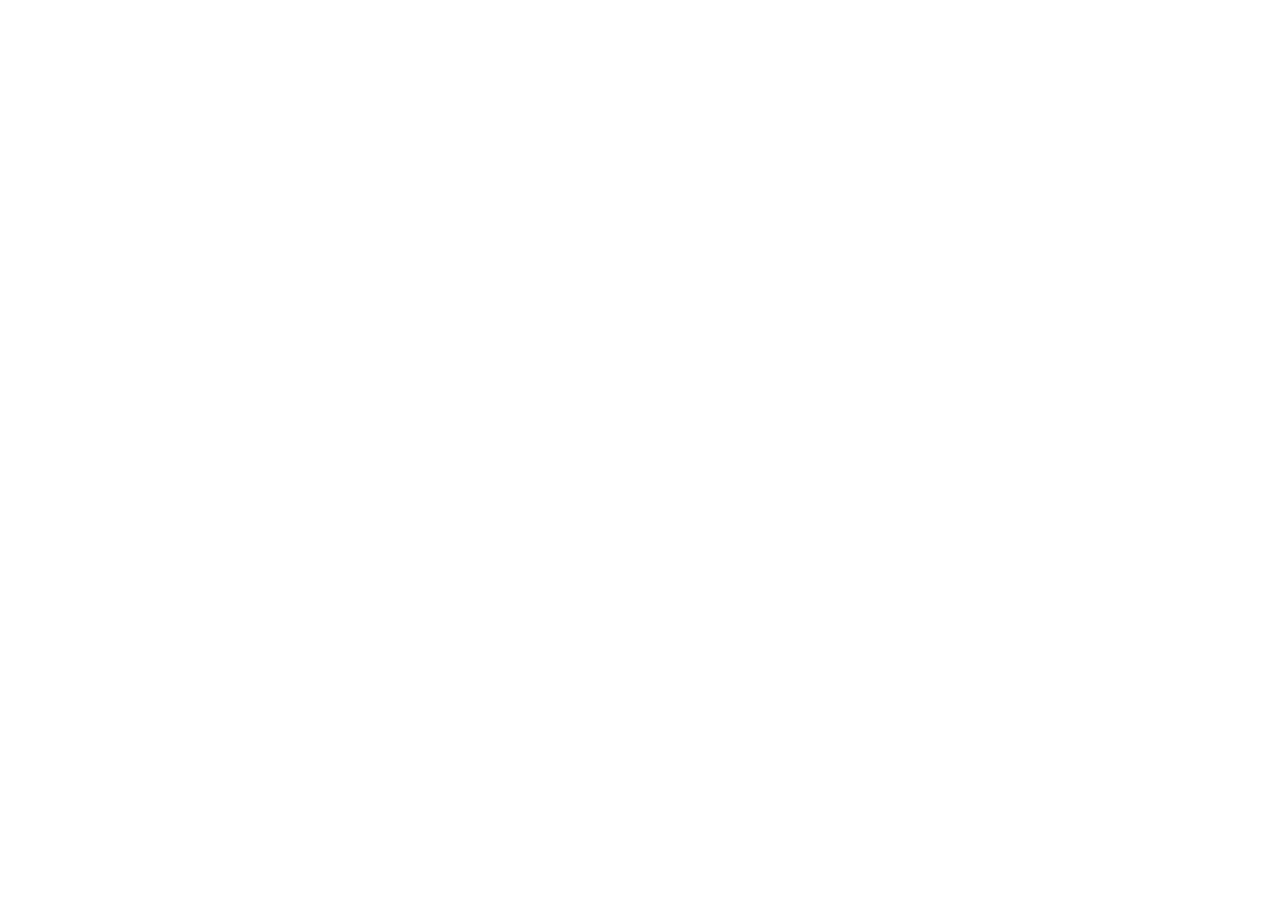
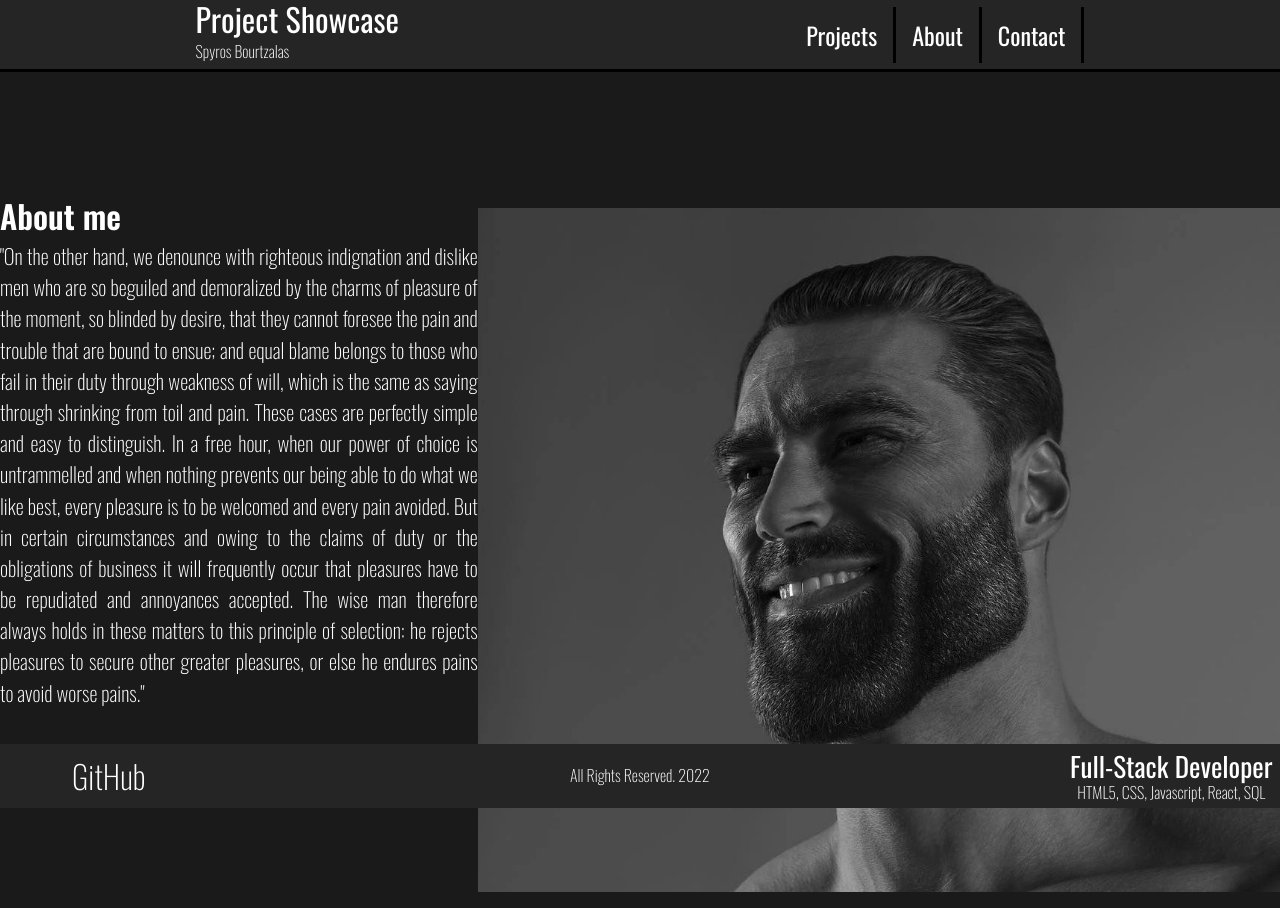
Before and after one commit to SpyrosBou/Showcase, a plain HTML site: page about.html in a window 1280 px wide. Before the commit the page ends 800 px from the top, so only its background shows below. Drawn offline with nearby package versions, Linux system fonts and the light colour scheme.

Commit message:
about page and restyle

```diff
--- a/about.html
+++ b/about.html
@@ -0,0 +1,55 @@
+<!DOCTYPE html>
+<html lang="en">
+<head>
+    <meta charset="UTF-8">
+    <meta http-equiv="X-UA-Compatible" content="IE=edge">
+    <meta name="viewport" content="width=device-width, initial-scale=1.0">
+    <link rel="stylesheet" href="html5reset-1.6.1.css">
+    <link rel="stylesheet" href="globalstyle.css">
+    <link rel="preconnect" href="https://fonts.googleapis.com">
+    <link rel="preconnect" href="https://fonts.gstatic.com" crossorigin>
+    <link href="https://fonts.googleapis.com/css2?family=Oswald:wght@200;400;600&display=swap" rel="stylesheet">
+    <link rel="stylesheet" href="aboutStyle.css">
+    <title>About</title>
+</head>
+<body>
+    <div class="content">
+        <header>
+            <div id="titleName">
+                <h1><a href="./index.html">Project Showcase</a></h1>
+                <h2>Spyros Bourtzalas<h2>
+            </div>
+            <nav>
+                <ul>
+                    <li><a href="./index.html">Projects</a></li>
+                    <li><a href="./about.html">About</a></li>
+                    <li><a href="./contact.html">Contact</a></li>
+                </ul>
+            </nav>
+        </header>
+
+        <main>
+            <article>
+            <div class="articleHalf" id="articleText">
+                <h2 id="articleHeading">About me</h2>
+                <p id="articleParagraph">"On the other hand, we denounce with righteous indignation and dislike men who are so beguiled and demoralized by the charms of pleasure of the moment, so blinded by desire, that they cannot foresee the pain and trouble that are bound to ensue; and equal blame belongs to those who fail in their duty through weakness of will, which is the same as saying through shrinking from toil and pain. These cases are perfectly simple and easy to distinguish. In a free hour, when our power of choice is untrammelled and when nothing prevents our being able to do what we like best, every pleasure is to be welcomed and every pain avoided. But in certain circumstances and owing to the claims of duty or the obligations of business it will frequently occur that pleasures have to be repudiated and annoyances accepted. The wise man therefore always holds in these matters to this principle of selection: he rejects pleasures to secure other greater pleasures, or else he endures pains to avoid worse pains."</p>
+            </div>
+            <img src="./Resources/gigachad3.jpg" alt="Me">
+            </article>
+        </main>
+
+        <footer>
+            <div class="footer-item">
+                <a class="github" href="https://github.com/SpyrosBou">GitHub</a>
+            </div>
+            <div class="footer-item">
+                <p id="copyright">All Rights Reserved. 2022</p>
+            </div>
+            <div class="footer-item">
+                <p id="profession">Full-Stack Developer</p>
+                <p id="skills">HTML5, CSS, Javascript, React, SQL </p>
+            </div>
+        </footer>
+    </div>
+</body>
+</html>
--- /dev/null
+++ b/aboutStyle.css
@@ -0,0 +1,42 @@
+article{
+    display: flex;
+    margin: 0.5rem;
+    flex-direction: row;
+    height: fit-content;
+    width: 100%;
+    justify-content: space-evenly;
+    align-items: flex-start;
+    margin: 15vh 0;
+}
+
+.articleHalf{
+    width: 50%;
+    height: 100%;
+}
+
+#articleText{
+    line-height: 1.5;
+    height: 100%;
+    width: 50%;
+}
+
+#articleHeading{
+    font-weight: 600;
+    font-size: 2rem;
+}
+
+img{
+    /* min-width: auto; */
+    min-height: 55%;
+    max-height: 55%;
+    object-fit: contain;
+    margin: 1rem 0;
+    overflow: scroll;
+}
+
+#articleParagraph{
+    font-weight: 300;
+    font-size: 1.3rem;
+    text-align: justify;
+
+}
--- /dev/null
+++ b/globalstyle.css
@@ -0,0 +1,105 @@
+*{
+    font-family: oswald;
+    color: white;
+}
+
+body{
+    min-height: 100vh;
+    background-color: #1A1A1A;
+    position: relative;
+}
+
+.content{
+    min-height: 100vh;
+    display: flex;
+    flex-direction: column;
+}
+
+main{
+    height: 84vh;
+}
+
+header{
+    display: flex;
+    justify-content: space-around;
+    align-items:center;
+    border-bottom: 3px solid black;
+    z-index: 3;
+    position: sticky;
+    left: 0; right: 0; top: 0;
+    background-color: rgb(37, 37, 37);
+    height: 9vh;
+}
+
+ul{
+    display: inline-flex;
+    list-style: none;
+}
+
+ul li{
+    padding: 1rem;
+    font-size: 1.5rem;
+    border-right: 3px solid black;
+}
+
+h1{
+    font-size: 2rem;
+    font-weight: 600;
+}
+
+h2{
+    font-weight: 300;
+}
+a{
+    font-weight: 400;
+    text-decoration: none;
+}
+
+#titleName{
+    line-height: 2rem;
+}
+
+a:hover{
+    color: whitesmoke;
+}
+
+footer{
+    position: relative;
+    width: 100%;
+    bottom: 0;
+    height: 8vh;
+    display: flex;
+    flex-direction: row;
+    justify-content: space-between;
+    align-items: center;
+    line-height: 1.2;
+    background-color: rgb(37, 37, 37);
+}
+
+.footer-item{
+    height: 100%;
+    text-align: center;
+    width: 17%;
+    display: flex;
+    justify-content: center;
+    align-items: center;
+    flex-direction: column;
+}
+
+.github{
+    font-size: 2rem;
+    font-weight: 300;
+}
+
+#profession{
+    font-size: 1.7rem;
+    font-weight: 500;
+}
+
+#skills{
+    font-weight: 300;
+}
+
+#copyright{
+    font-weight: 300;
+}
--- a/html5reset-1.6.1.css
+++ b/html5reset-1.6.1.css
@@ -5,6 +5,10 @@ Last Updated: 2010-09-17
 Author: Richard Clark - http://richclarkdesign.com
 Twitter: @rich_clark
 */
+
+*{
+    box-sizing: border-box;
+}
 
 html, body, div, span, object, iframe,
 h1, h2, h3, h4, h5, h6, p, blockquote, pre,
--- a/style.css
+++ b/style.css
@@ -1,75 +1,10 @@
-*{
-    font-family: oswald;
-    color: #A84FD5;
-}
-
-html,body{
-    height: 100%;
-}
-
-body{
-    height: 100%;
-    background-color: #1A1A1A;
-    display: flex;
-    flex-direction: column;
-    position: relative;
-}
-
-header{
-    padding: 0.7rem 0;
-    display:flex;
-    justify-content: space-around;
-    align-items:center;
-    border-bottom: 3px solid black;
-    z-index: 3;
-    position: sticky;
-    background-color: rgb(37, 37, 37);
-}
-
-ul{
-    display: inline-flex;
-    list-style: none;
-}
-
-ul li{
-    padding: 1rem;
-    font-size: 1.5rem;
-    border-right: 3px solid black;
-}
-
-h1{
-    font-family: oswald;
-    font-size: 2rem;
-    font-weight: 600;
-}
-
-h2{
-    font-family: oswald;
-    font-weight: 300;
-    color: #B136C5;
-}
-a{
-    font-family: oswald;
-    font-weight: 400;
-    color: #A84FD5;
-    text-decoration: none;
-}
-
-#titleName{
-    line-height: 2rem;
-}
-
-a:hover{
-    color: #FA57FF;
-}
 
 .row-container{
     display:flex;
     justify-content: space-evenly;
-    align-items: center;
-    margin-top: 2rem;
     width:auto;
     height: 14rem;
+    margin: 15vh 0;
 }
 
 .row-item{
@@ -108,49 +43,5 @@ a:hover{
 }
 
 .row-image:hover{
-    box-shadow: 0px 0px 30px 5px #FA57FF;
+    box-shadow: 0px 0px 30px 5px whitesmoke;
 }
-
-
-footer{
-    position:fixed;
-    left: 0; right: 0; bottom: 0;
-    height: 4rem;
-    padding: 1rem;
-    display: flex;
-    flex-direction: row;
-    justify-content: space-between;
-    align-items: center;
-    line-height: 1.2;
-    background-color: rgb(37, 37, 37);
-}
-
-
-
-.footer-item{
-    height: 100%;
-    text-align: center;
-    width: 17%;
-    display: flex;
-    justify-content: center;
-    align-items: center;
-    flex-direction: column;
-}
-
-.github{
-    font-size: 2rem;
-    font-weight: 300;
-}
-
-#profession{
-    font-size: 2rem;
-    font-weight: 500;
-}
-
-#skills{
-    font-weight: 300;
-}
-
-#copyright{
-    font-weight: 300;
-}
```
Also changed, not shown: index.html (+1 -0 lines), Resources/gigachad3.jpg (added), 2 other files.
